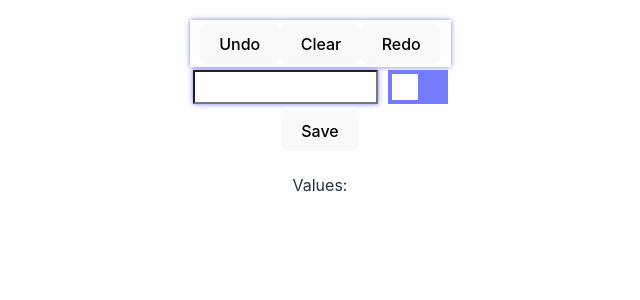
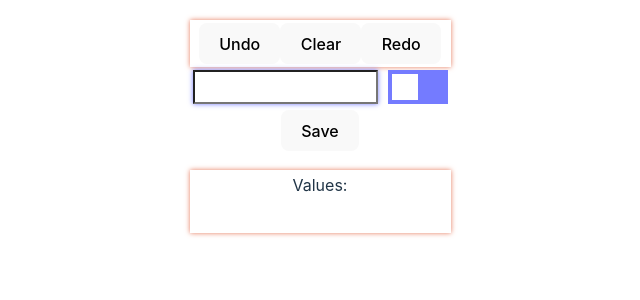
Before and after one commit to UnquietSugar/react-list, a React (Vite) app: page / in a window 1280 px wide. Shown: the top 300 px of the page, without its empty margins (320-960 px from the left). Built offline with nearby package versions, Linux system fonts and the light colour scheme.

Commit message:
split into components

```diff
--- a/src/App.tsx
+++ b/src/App.tsx
@@ -1,10 +1,12 @@
-import { useCallback, useState } from 'react';
+import { useState } from 'react';
 import useStorage from './hooks/useStorage';
 import useListControlls from './hooks/useListControlls';
 import { useStoreContext } from './state/state';
 import useSetItems from './hooks/useSetItems';
 import cx from 'classnames';
 import useInputControlls from './hooks/useInputControlls/useInputControlls';
+import ListOfValues from './components/ListOfValues';
+import Buttons from './components/Buttons';
 
 const App = () => {
 	const [inputValue, setInputValue] = useState<string>('');
@@ -72,12 +74,13 @@ const App = () => {
 	};
 
 	return (
-		<div>
-			<div className={cx('center', isInputFocused ? 'focused-list' : 'focused-input')}>
-				<button onClick={onUndo}>Undo</button>
-				<button onClick={onClear}>Clear</button>
-				<button onClick={onRedo}>Redo</button>
-			</div>
+		<main>
+			<Buttons
+				isInputFocused
+				onClear={onClear}
+				onRedo={onRedo}
+				onUndo={onUndo}
+				saveValue={saveValue}>
 				<div className='center'>
 					<input
 						type='text'
@@ -91,20 +94,9 @@ const App = () => {
 						<span className='slider'></span>
 					</label>
 				</div>
-			<div className='center'>
-				<button onClick={saveValue}>Save</button>
-			</div>
-			<div className={cx('list-container', isInputFocused && 'focused-list')}>
-				<p className='center'>Values:</p>
-				<ul>
-					{state.list.map((item) => (
-						<li key={item.id} id={item.id} onClick={onItemClick}>
-							{item.item}
-						</li>
-					))}
-				</ul>
-			</div>
-		</div>
+			</Buttons>
+			<ListOfValues isInputFocused list={state.list} onClick={onItemClick} />
+		</main>
 	);
 };
 
--- /dev/null
+++ b/src/components/Buttons.tsx
@@ -0,0 +1,36 @@
+import React, { FC } from 'react';
+import cx from 'classnames';
+
+interface ButtonsInterface {
+	children: React.ReactNode;
+	isInputFocused: boolean;
+	onUndo: () => void;
+	onRedo: () => void;
+	onClear: () => void;
+	saveValue: () => void;
+}
+
+const Buttons: FC<ButtonsInterface> = ({
+	children,
+	isInputFocused,
+	onClear,
+	onRedo,
+	onUndo,
+	saveValue,
+}) => {
+	return (
+		<div>
+			<div className={cx('center', isInputFocused ? 'focused-list' : 'focused-input')}>
+				<button onClick={onUndo}>Undo</button>
+				<button onClick={onClear}>Clear</button>
+				<button onClick={onRedo}>Redo</button>
+			</div>
+			{children}
+			<div className='center'>
+				<button onClick={saveValue}>Save</button>
+			</div>
+		</div>
+	);
+};
+
+export default Buttons;
--- /dev/null
+++ b/src/components/ListOfValues.tsx
@@ -0,0 +1,26 @@
+import React, { FC } from 'react';
+import cx from 'classnames';
+import { ListItem } from '../state/state';
+
+interface ListOfValuesProps {
+	isInputFocused: boolean;
+	list: ListItem[];
+	onClick: (e: React.MouseEvent<HTMLLIElement, MouseEvent>) => void;
+}
+
+const ListOfValues: FC<ListOfValuesProps> = ({ isInputFocused, list, onClick }) => {
+	return (
+		<div className={cx('list-container', isInputFocused && 'focused-list')}>
+			<p className='center'>Values:</p>
+			<ul>
+				{list.map((item) => (
+					<li key={item.id} id={item.id} onClick={onClick}>
+						{item.item}
+					</li>
+				))}
+			</ul>
+		</div>
+	);
+};
+
+export default ListOfValues;
```
Lines whose indentation alone changed are shown as unchanged.
